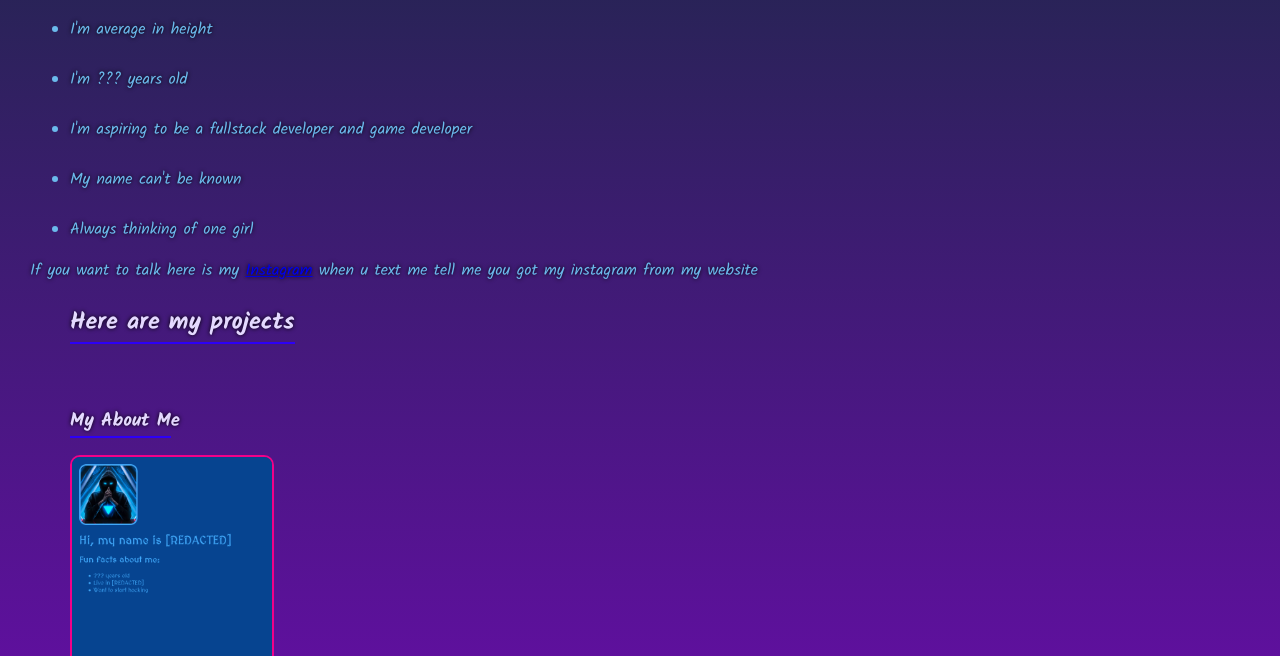
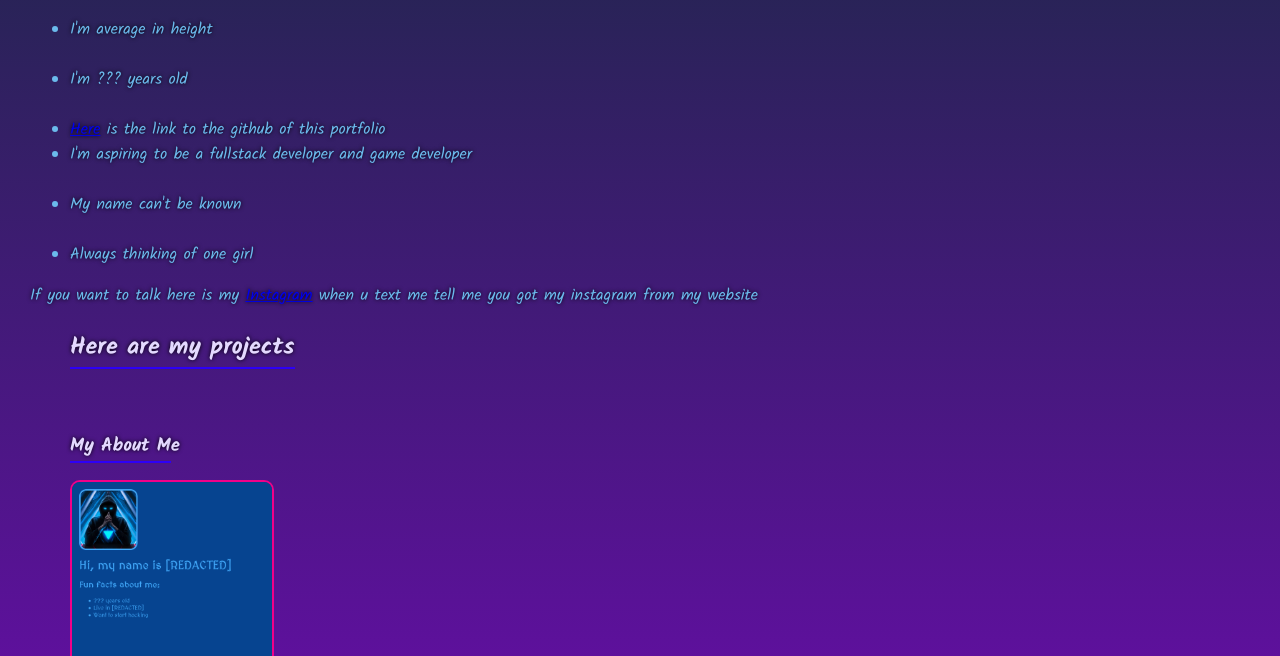
Before and after one commit to RandomAccess-glitch/Portfolio, a plain HTML site: page index.html in a window 1280 px wide. Shown: the part 144-800 px from the top of the page. Drawn offline with Linux system fonts and the light colour scheme.

Commit message:
Added porfolio github

```diff
--- a/index.html
+++ b/index.html
@@ -18,6 +18,7 @@
                 <br>
                 <li>I'm ??? years old</li>
                 <br>
+                <li><a href="https://github.com/RandomAccess-glitch/Portfolio" target="_blank">Here</a> is the link to the github of this portfolio</li>
                 <li>I'm aspiring to be a fullstack developer and game developer</li>
                 <br>
                 <li>My name can't be known</li>
```
